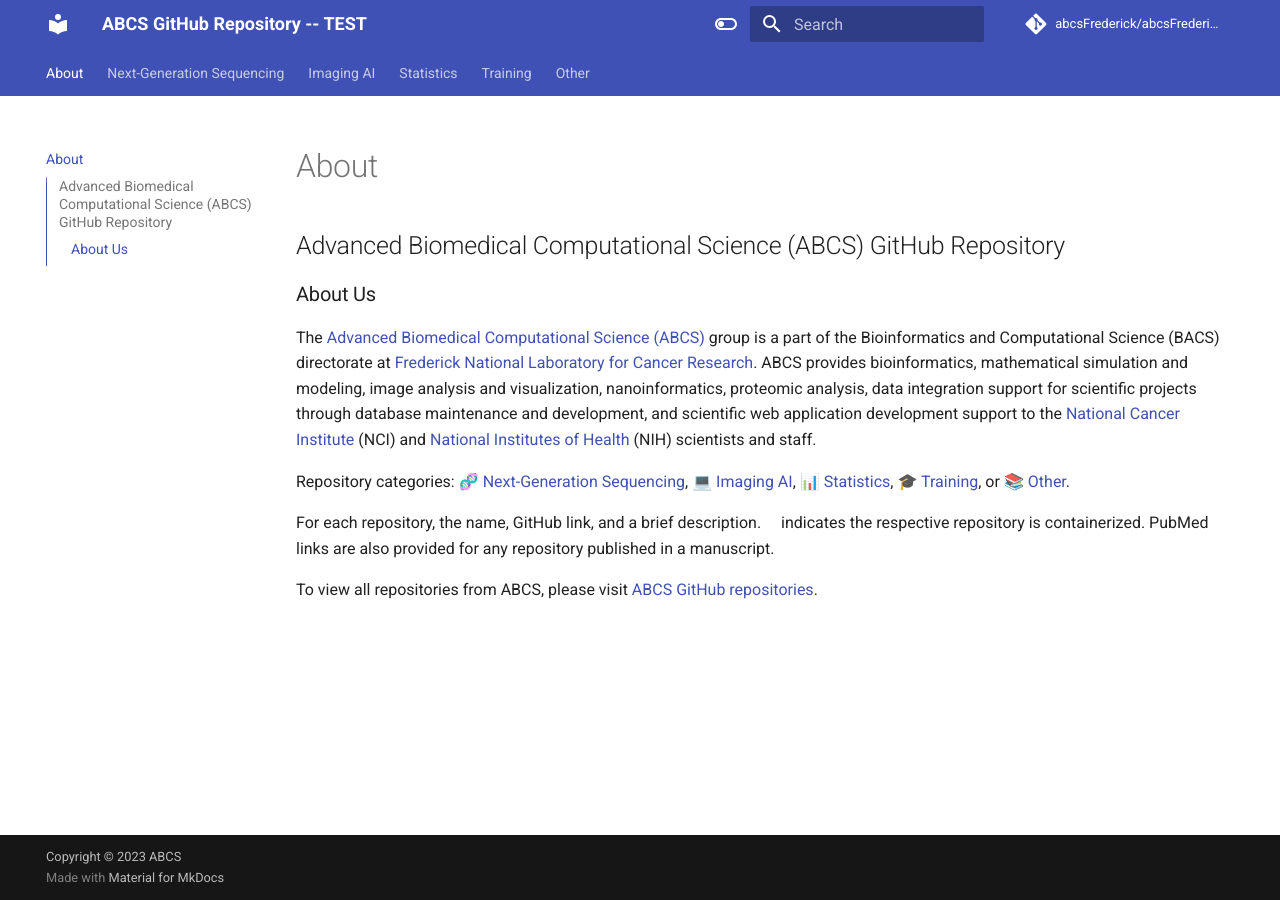
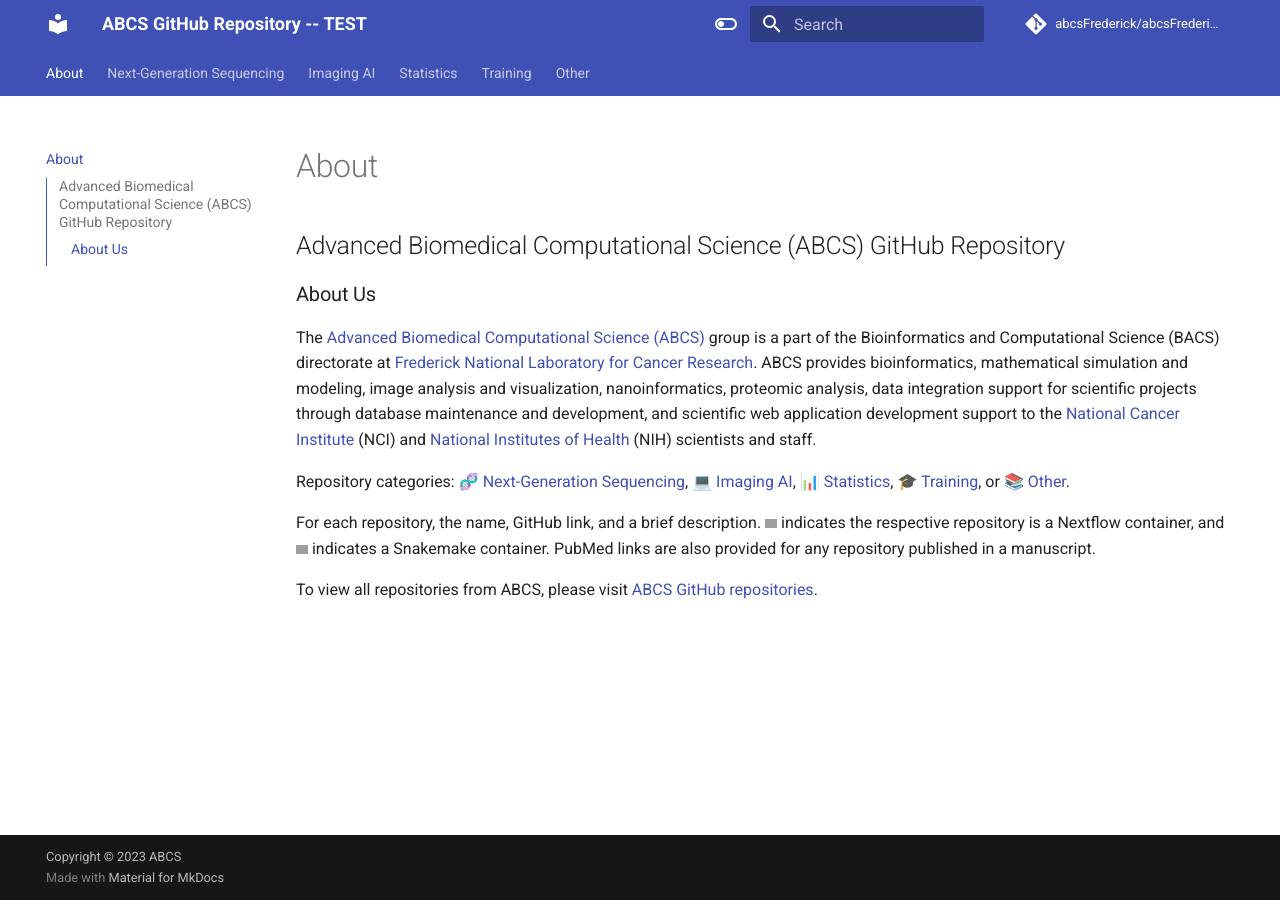
Before and after one commit to abcsFrederick/abcsFrederick.github.io, an MkDocs documentation site: the page built from docs/index.md, in a window 1280 px wide. Built offline with MkDocs 1.6.1 and Material for MkDocs 9.7.7, drawn with Linux system fonts in a browser that asks for light colours; comment, search, counter and statistics services are not loaded; grey boxes are pictures that could not be loaded.

Commit message:
test adding new container images

```diff
--- a/docs/index.md
+++ b/docs/index.md
@@ -6,6 +6,6 @@ The [Advanced Biomedical Computational Science (ABCS)](https://frederick.cancer.
 
 Repository categories: 🧬 [Next-Generation Sequencing](ngs.md), 💻 [Imaging AI](imaging-ai.md), 📊 [Statistics](statistics.md), 🎓 [Training](training.md), or 📚 [Other](other.md).
 
-For each repository, the name, GitHub link, and a brief description. <img src="./assets/images/test_container_image2.svg" width="12" height="12"> indicates the respective repository is containerized. PubMed links are also provided for any repository published in a manuscript.
+For each repository, the name, GitHub link, and a brief description. <img src="assets/images/nextflow.jpg" width="12" height="12"> indicates the respective repository is a Nextflow container, and <img src="assets/images/snakemake.jpg" width="12" height="12"> indicates a Snakemake container. PubMed links are also provided for any repository published in a manuscript.
 
 To view all repositories from ABCS, please visit [ABCS GitHub repositories](https://github.com/abcsFrederick){:target="_blank"}.
```
